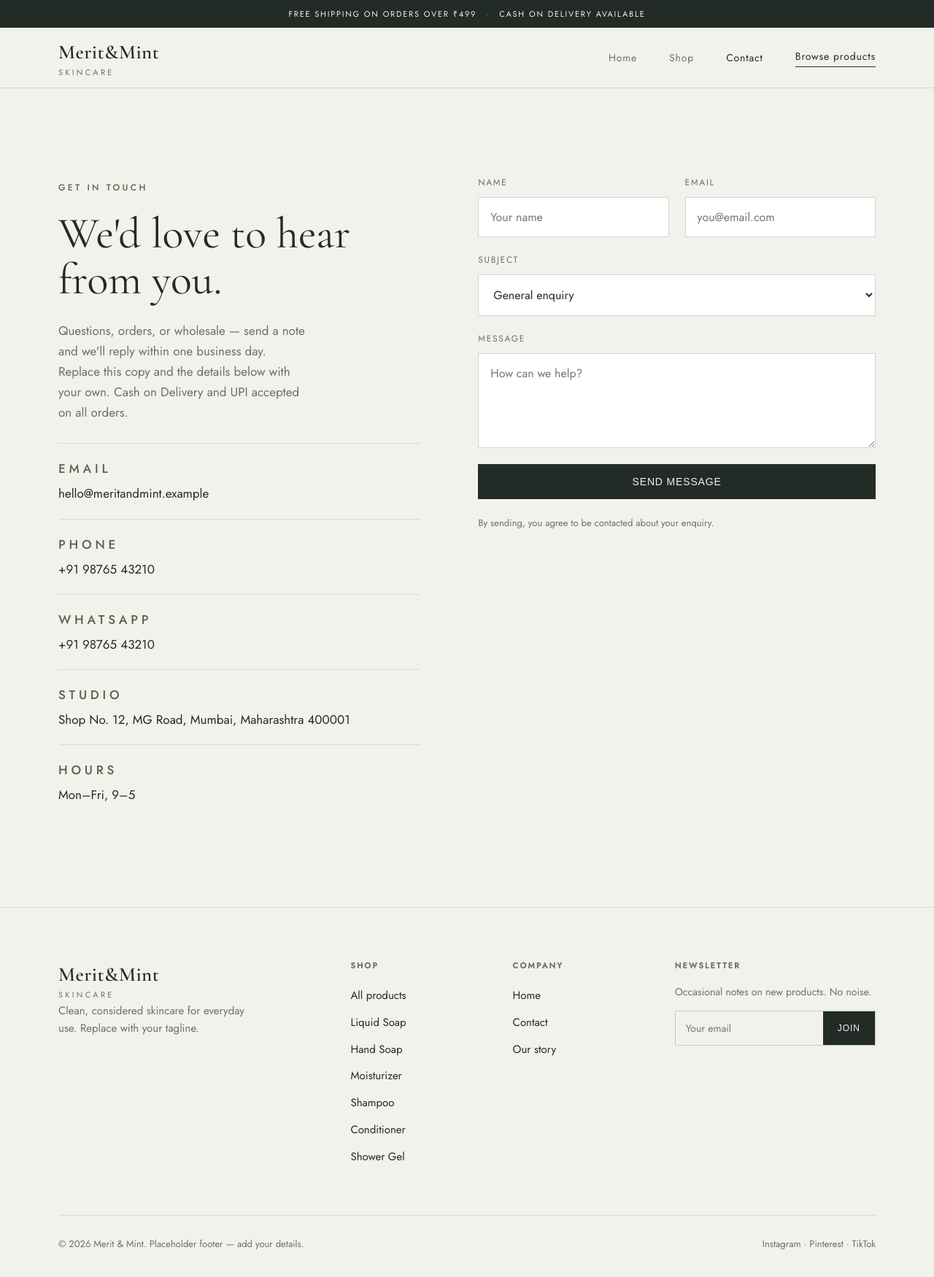
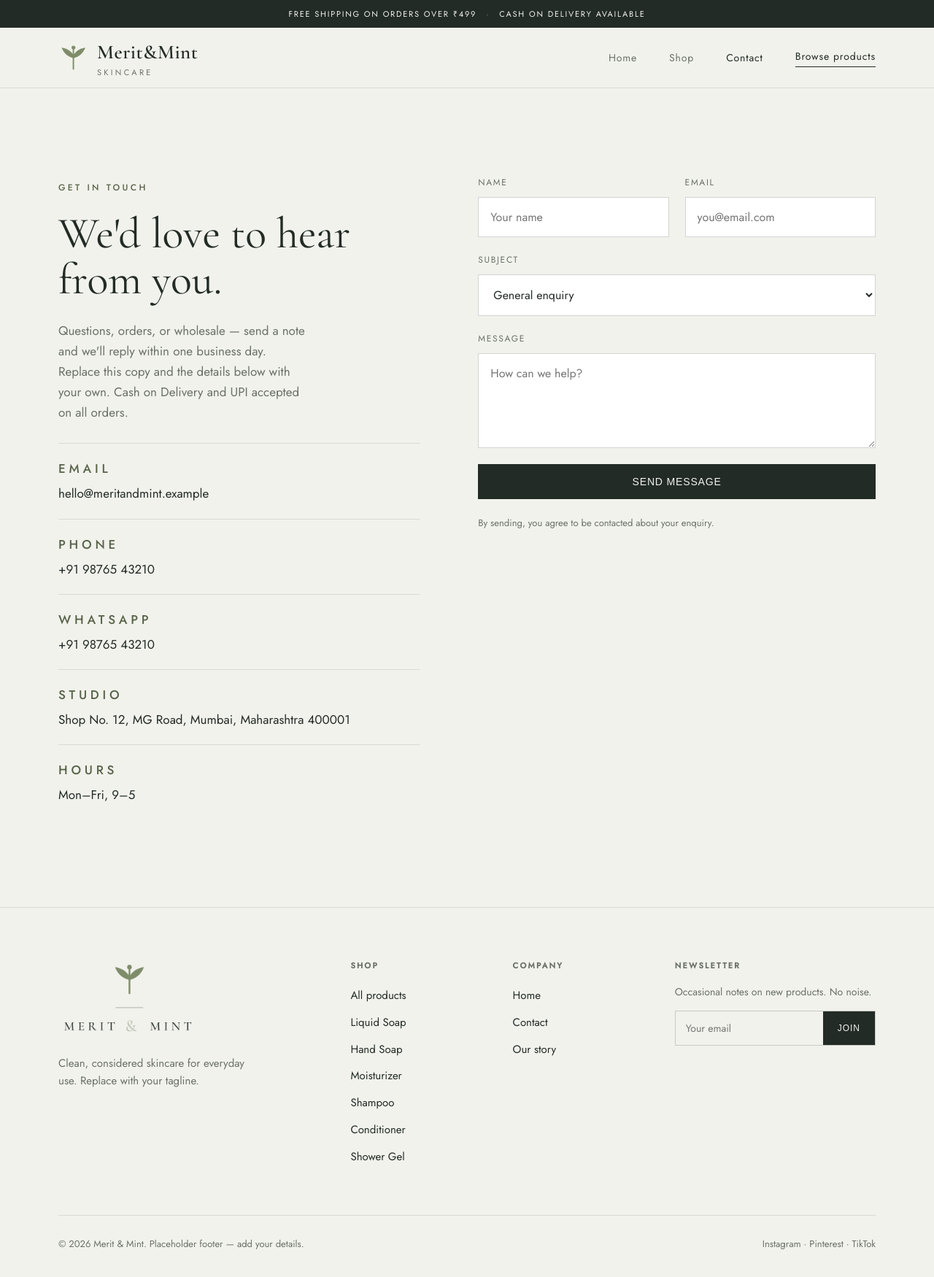
Before and after one commit to venox-2007/Merit-Mint, a plain HTML site: page contact.html in a window 1280 px wide. Shown: the whole page at 73% size. Drawn offline with nearby package versions, Linux system fonts and the light colour scheme.

Commit message:
Add finalized brand logo: nav mark, footer lockup, favicon set

```diff
--- a/assets/style.css
+++ b/assets/style.css
@@ -66,7 +66,8 @@ a{color:inherit;text-decoration:none}
   border-bottom:1px solid var(--line);
 }
 .nav-inner{display:flex;align-items:center;justify-content:space-between;height:82px}
-.brand{font-family:'Cormorant Garamond',serif;font-weight:600;font-size:27px;letter-spacing:.02em}
+.brand{display:flex;align-items:center;gap:12px;font-family:'Cormorant Garamond',serif;font-weight:600;font-size:27px;letter-spacing:.02em}
+.brand-mark{height:42px;width:auto;display:block}
 .brand small{font-size:11px;letter-spacing:.3em;display:block;text-transform:uppercase;color:var(--stone);font-family:'Jost',sans-serif;font-weight:400;margin-top:-4px}
 .nav-links{display:flex;gap:44px;align-items:center}
 .nav-links a{font-size:14px;letter-spacing:.06em;color:var(--stone);transition:color .2s}
@@ -219,7 +220,8 @@ a{color:inherit;text-decoration:none}
 /* =================== FOOTER =================== */
 .footer{border-top:1px solid var(--line);padding:70px 0 40px}
 .foot-top{display:grid;grid-template-columns:2fr 1fr 1fr 1.3fr;gap:44px;margin-bottom:56px}
-.foot-brand .brand{margin-bottom:16px}
+.foot-logo{display:inline-block;margin-bottom:16px}
+.foot-logo img{width:190px;height:auto;display:block}
 .foot-brand p{color:var(--stone);font-size:15px;max-width:30ch}
 .foot-col h5{font-size:11px;letter-spacing:.2em;text-transform:uppercase;color:var(--stone);margin-bottom:20px}
 .foot-col a{display:block;font-size:15px;margin-bottom:12px;color:var(--ink);transition:color .2s}
@@ -262,6 +264,8 @@ a{color:inherit;text-decoration:none}
   .wrap{padding:0 22px}
   .section{padding:80px 0}
   .hero{padding:64px 0 76px}
+  .brand-mark{height:32px}
+  .brand{gap:9px}
   .strip-inner{grid-template-columns:1fr}
   .strip-item{border-right:none}
   .grid{grid-template-columns:1fr}
--- a/contact.html
+++ b/contact.html
@@ -5,6 +5,10 @@
 <meta name="viewport" content="width=device-width, initial-scale=1.0">
 <title>Contact — Merit &amp; Mint</title>
 <meta name="description" content="Get in touch with Merit &amp; Mint to enquire or place an order.">
+<link rel="icon" href="favicon.ico" sizes="any">
+<link rel="icon" type="image/png" sizes="32x32" href="assets/favicon-32.png">
+<link rel="icon" type="image/png" sizes="16x16" href="assets/favicon-16.png">
+<link rel="apple-touch-icon" href="assets/apple-touch-icon.png">
 <link rel="preconnect" href="https://fonts.googleapis.com">
 <link rel="preconnect" href="https://fonts.gstatic.com" crossorigin>
 <link href="https://fonts.googleapis.com/css2?family=Cormorant+Garamond:ital,wght@0,400;0,500;0,600;1,400;1,500&family=Jost:wght@300;400;500&display=swap" rel="stylesheet">
@@ -18,7 +22,10 @@
 <!-- NAV -->
 <header class="nav">
   <div class="wrap nav-inner">
-    <a href="index.html" class="brand">Merit&amp;Mint<small>Skincare</small></a>
+    <a href="index.html" class="brand">
+      <img src="assets/logo-mark.png" alt="Merit & Mint" class="brand-mark">
+      <span class="brand-text">Merit&amp;Mint<small>Skincare</small></span>
+    </a>
     <nav class="nav-links">
       <a href="index.html">Home</a>
       <a href="shop.html">Shop</a>
@@ -99,7 +106,7 @@
   <div class="wrap">
     <div class="foot-top">
       <div class="foot-brand">
-        <a href="index.html" class="brand">Merit&amp;Mint<small>Skincare</small></a>
+        <a href="index.html" class="foot-logo"><img src="assets/logo-full.png" alt="Merit & Mint" width="474" height="266"></a>
         <p>Clean, considered skincare for everyday use. Replace with your tagline.</p>
       </div>
       <div class="foot-col">
```
Also changed, not shown: index.html (+9 -2 lines), shop.html (+9 -2 lines), assets/apple-touch-icon.png (added), assets/favicon-16.png (added), assets/favicon-32.png (added), assets/logo-full.png (added), assets/logo-mark.png (added), favicon.ico (added).
